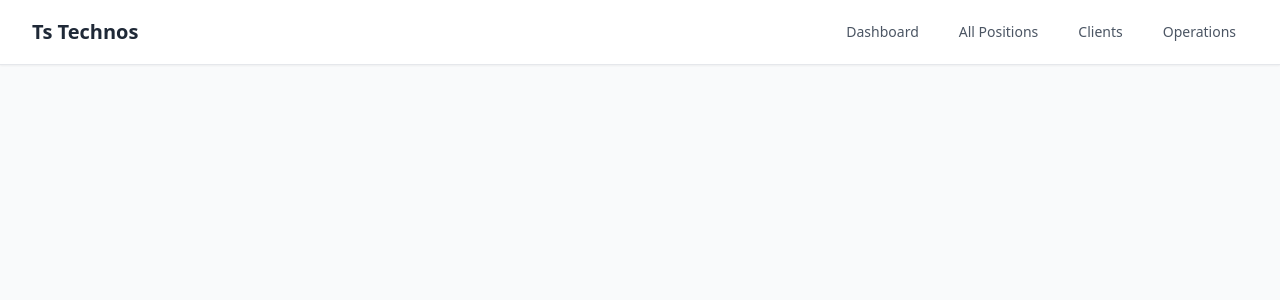
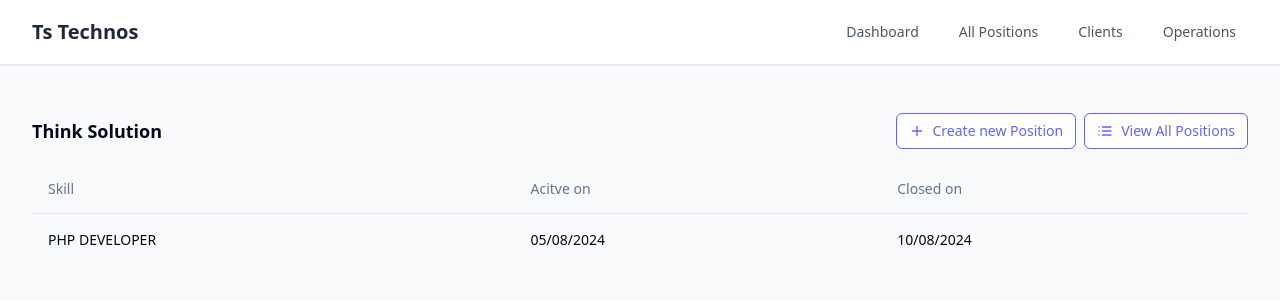
Before and after one commit to DanishCodebase/ERP-System-Client, a React (Vite) app: page /client in a window 1280 px wide. Shown: the top 300 px of the page. Built offline with nearby package versions, Linux system fonts and the light colour scheme.

Commit message:
add ClientPage to app

```diff
--- /dev/null
+++ b/src/app/sales/Client/ClientPage.jsx
@@ -0,0 +1,79 @@
+// src/components/PositionsTable.jsx
+import React from "react";
+import { Link } from "react-router-dom";
+import {
+  Table,
+  TableBody,
+  TableCell,
+  TableHead,
+  TableHeader,
+  TableRow,
+} from "@/components/ui/table";
+import { Button } from "@/components/ui/button";
+import { Eye, Plus, List } from "lucide-react";
+
+const positionsData = [
+  {
+    id: "PHP DEVELOPER",
+    activeDate: "05/08/2024",
+    closeDate: "10/08/2024",
+  },
+];
+
+export default function PositionsTable() {
+  return (
+    <>
+      <div className="flex justify-between items-center mb-4">
+        <h2 className="text-lg font-semibold">Think Solution</h2>
+        <div className="space-x-2">
+          <Button
+            variant="outline"
+            className="text-indigo-500 hover:text-indigo-400 hover:bg-white border-indigo-500"
+            size="sm"
+          >
+            <Plus className="h-4 w-4 mr-2" />
+            Create new Position
+          </Button>
+          <Button
+            variant="outline"
+            className="text-indigo-500 hover:text-indigo-400 hover:bg-white border-indigo-500"
+            size="sm"
+          >
+            <List className="h-4 w-4 mr-2" />
+            View All Positions
+          </Button>
+        </div>
+      </div>
+      <Table>
+        <TableHeader>
+          <TableRow>
+            <TableHead>Skill</TableHead>
+            <TableHead>Acitve on</TableHead>
+            <TableHead>Closed on</TableHead>
+          </TableRow>
+        </TableHeader>
+        <TableBody>
+          {positionsData.map((position) => (
+            <TableRow key={position.id}>
+              <TableCell className="font-medium">{position.id}</TableCell>
+              {/* <TableCell>
+                <span className="px-2 inline-flex text-xs leading-5 font-semibold rounded-full bg-green-100 text-green-800">
+                  {position.status}
+                </span>
+              </TableCell> */}
+              <TableCell>{position.activeDate}</TableCell>
+              <TableCell>{position.closeDate}</TableCell>
+              {/* <TableCell>
+                <Link to="/profile-detail">
+                  <Button variant="ghost" size="sm">
+                    <Eye className="h-4 w-4" />
+                  </Button>
+                </Link>
+              </TableCell> */}
+            </TableRow>
+          ))}
+        </TableBody>
+      </Table>
+    </>
+  );
+}
--- a/src/app/sales/Client/Clients.jsx
+++ b/src/app/sales/Client/Clients.jsx
@@ -25,7 +25,7 @@ const ProfileDetail = () => {
               TS
             </TableCell>
             <TableCell className="text-right">
-              <Link to="/operationex/candidate-profiles">
+              <Link to="/client">
                 <Button className="bg-indigo-500 hover:bg-indigo-400" size="sm">
                   View Positions
                 </Button>
@@ -38,7 +38,7 @@ const ProfileDetail = () => {
               TS
             </TableCell>
             <TableCell className="text-right">
-              <Link to="/operationex/candidate-profiles">
+              <Link to="/client">
                 <Button className="bg-indigo-500 hover:bg-indigo-400" size="sm">
                   View Positions
                 </Button>
@@ -51,7 +51,7 @@ const ProfileDetail = () => {
               TS
             </TableCell>
             <TableCell className="text-right">
-              <Link to="/operationex/candidate-profiles">
+              <Link to="/client">
                 <Button className="bg-indigo-500 hover:bg-indigo-400" size="sm">
                   View Positions
                 </Button>
--- a/src/app/sales/SalesLanding/SalesAdminLanding.jsx
+++ b/src/app/sales/SalesLanding/SalesAdminLanding.jsx
@@ -6,6 +6,7 @@ import Interviews from "./Interviews";
 import PositionsTable from "./PositionsTable";
 import ProfileDetail from "../Profile/ProfileDetail";
 import Clients from "../Client/Clients";
+import ClientPage from "../Client/ClientPage";
 
 const SalesAdminLanding = () => {
   return (
@@ -43,6 +44,7 @@ const SalesAdminLanding = () => {
             <Route path="clients" element={<Clients />} />
             <Route path="profile-detail" element={<ProfileDetail />} />
             <Route path="profile" element={<ProfileDetail />} />
+            <Route path="client" element={<ClientPage />} />
           </Routes>
         </div>
       </main>
```
